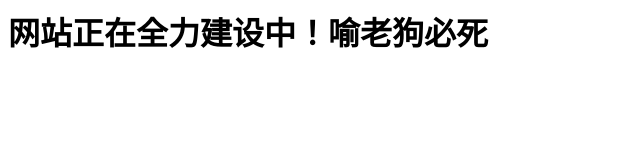
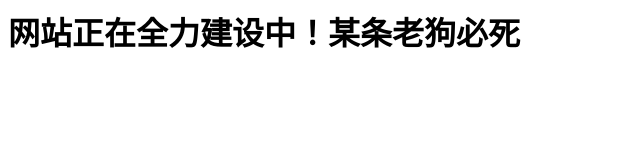
Before and after one commit to hnxxmm/hnxxmm.github.io, a plain HTML site: page index.html in a window 1280 px wide. Shown: the whole page, without its empty margins (0-640 px from the left). Drawn offline with Linux system fonts and the light colour scheme.

Commit message:
Update index.html

```diff
--- a/index.html
+++ b/index.html
@@ -1,2 +1,2 @@
 <title>名民傻逼</title>
-<h1>网站正在全力建设中！喻老狗必死</h1>
+<h1>网站正在全力建设中！某条老狗必死</h1>
```
